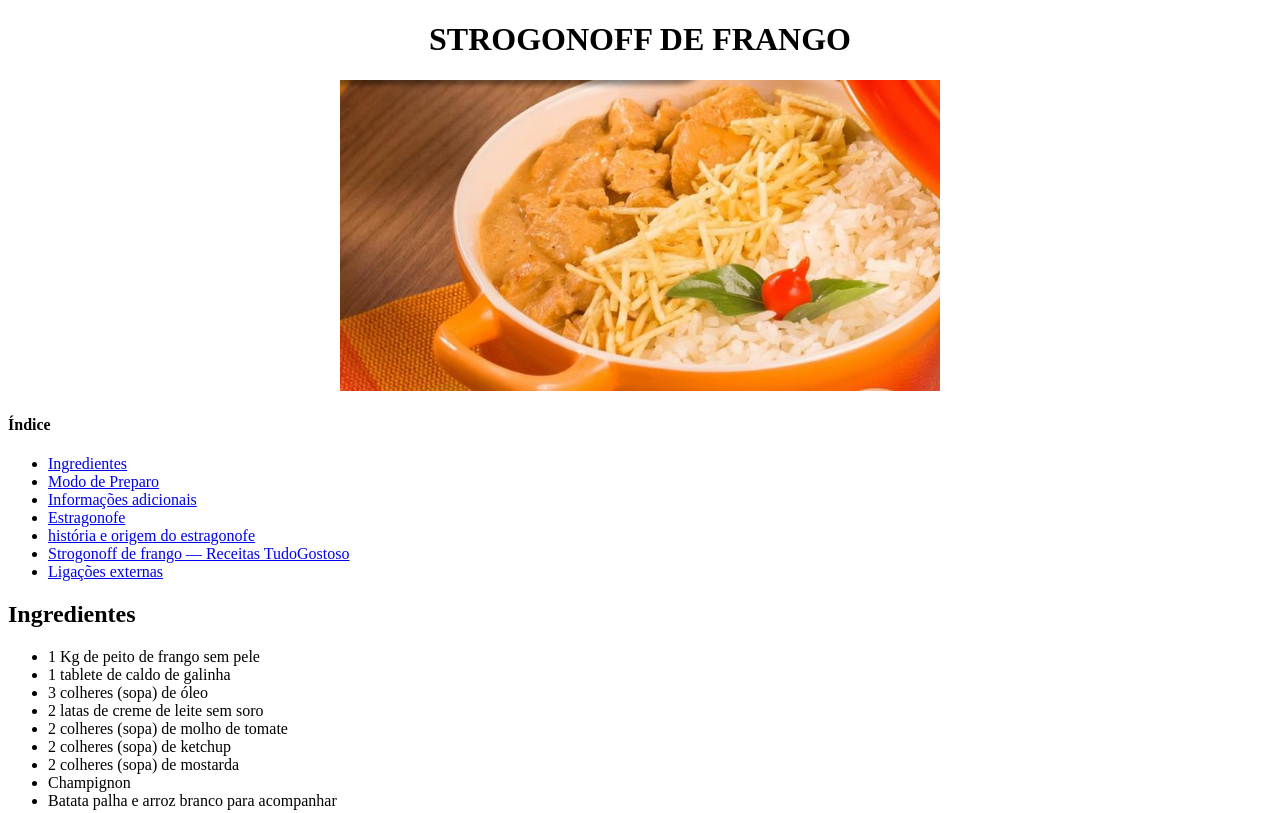
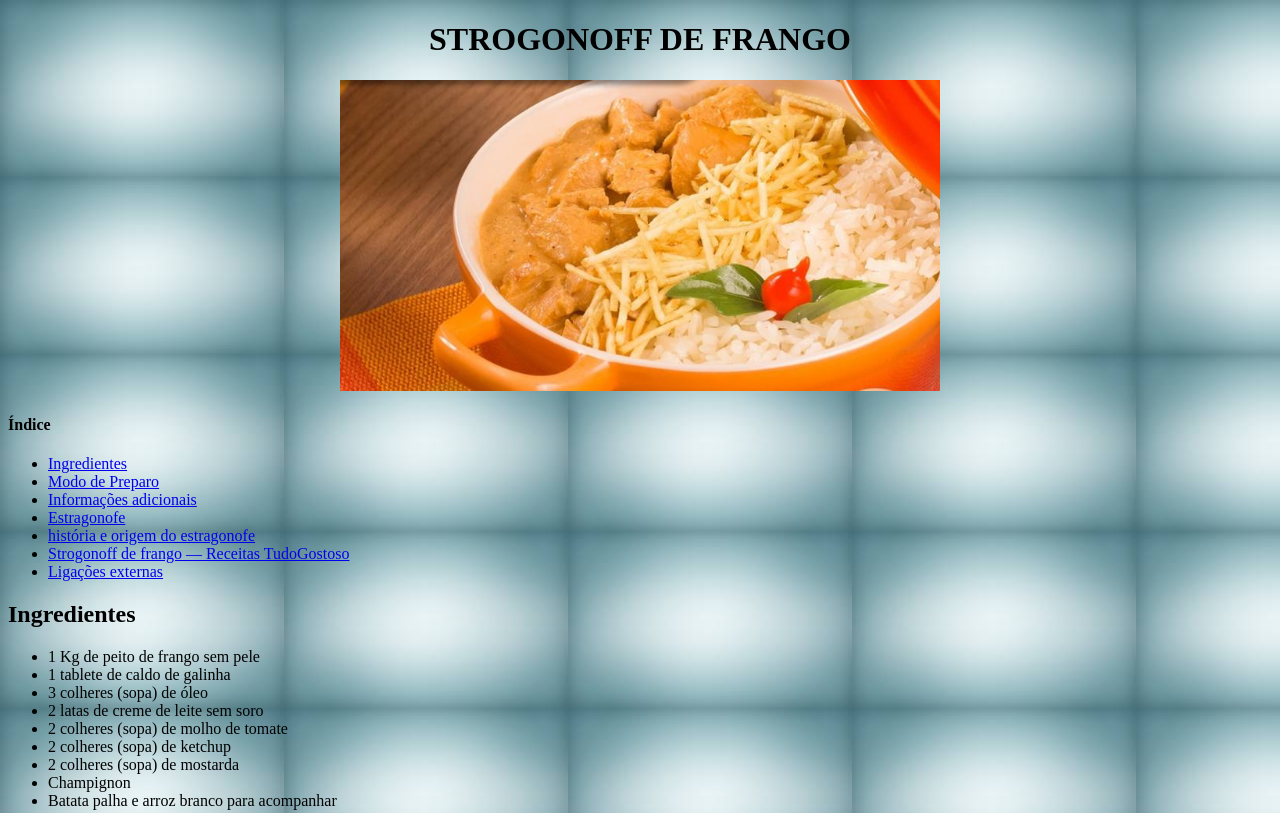
Before and after one commit to RoselinoAlvarado/exercicio4, a plain HTML site: page index.html in a window 1280 px wide. Shown: the top 813 px of the page. Drawn offline with Linux system fonts and the light colour scheme.

Commit message:
atualização

```diff
--- a/index.html
+++ b/index.html
@@ -9,7 +9,7 @@
         STROGONOFF DE FRANGO
     </title>
 </head>
-<body>
+<body background="fondo.jpg">
 
 <center>
     <h1>
```
